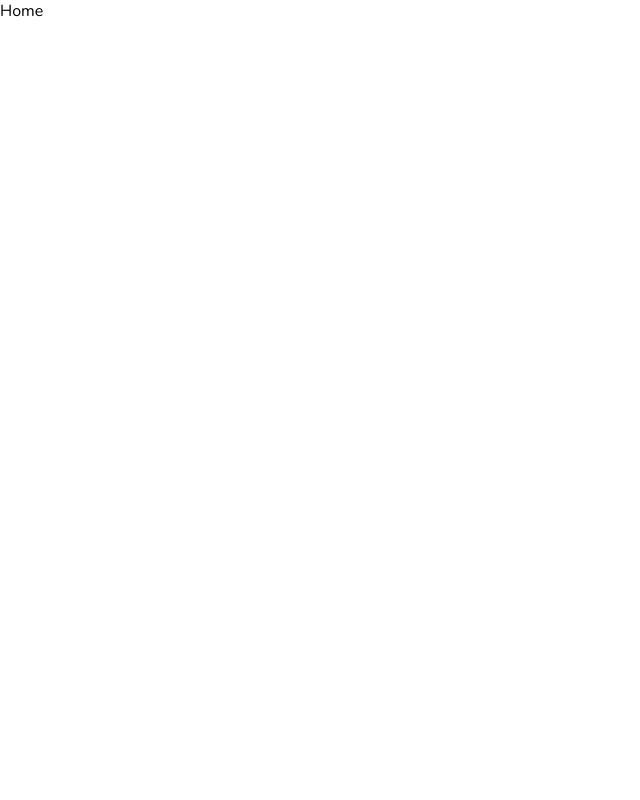
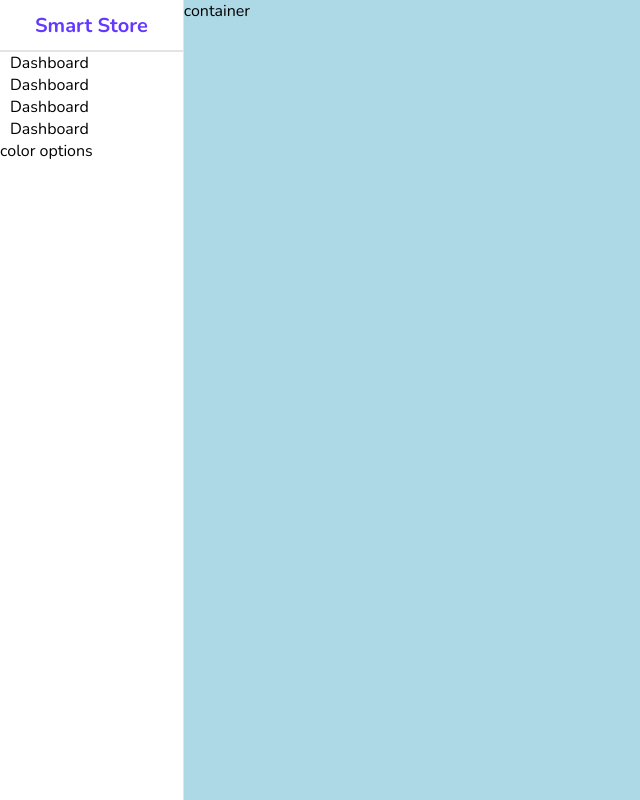
Before and after one commit to anjola-adeuyi/smart-store-dashboard, a React (Create React App) app: page / in a window 1280 px wide. Shown: the whole page, without its empty margins (0-640 px from the left). Built offline with nearby package versions, Linux system fonts and the light colour scheme.

Commit message:
sidebar styling

```diff
--- a/src/components/sidebar/Sidebar.tsx
+++ b/src/components/sidebar/Sidebar.tsx
@@ -1,7 +1,23 @@
 import './sidebar.scss';
 
 const Sidebar = () => {
-  return <div>Sidebar</div>;
+  return (
+    <div className='sidebar'>
+      <div className='top'>
+        <div className='logo'>Smart Store</div>
+      </div>
+      <hr />
+      <div className='center'>
+        <ul>
+          <li>Dashboard</li>
+          <li>Dashboard</li>
+          <li>Dashboard</li>
+          <li>Dashboard</li>
+        </ul>
+      </div>
+      <div className='bottom'>color options</div>
+    </div>
+  );
 };
 
 export default Sidebar;
--- a/src/components/sidebar/sidebar.scss
+++ b/src/components/sidebar/sidebar.scss
@@ -0,0 +1,34 @@
+.sidebar {
+  flex: 1;
+  border-right: 0.5px solid rgb(230, 227, 227);
+  min-height: 100vh;
+  background-color: white;
+
+  .top {
+    height: 50px;
+    display: flex;
+    align-items: center;
+    justify-content: center;
+
+    .logo {
+      font-size: 20px;
+      font-weight: bold;
+      color: #6439ff;
+    }
+  }
+
+  hr {
+    height: 0;
+    border: 0.5px solid rgb(230, 227, 227);
+  }
+
+  .center {
+    padding-left: 10px;
+
+    ul {
+      list-style: none;
+      margin: 0;
+      padding: 0;
+    }
+  }
+}
--- a/src/pages/home/Home.tsx
+++ b/src/pages/home/Home.tsx
@@ -1,7 +1,13 @@
+import Sidebar from '../../components/sidebar/Sidebar';
 import './home.scss';
 
 const Home = () => {
-  return <div>Home</div>;
+  return (
+    <div className='home'>
+      <Sidebar />
+      <div className='homeContainer'>container</div>
+    </div>
+  );
 };
 
 export default Home;
--- a/src/pages/home/home.scss
+++ b/src/pages/home/home.scss
@@ -0,0 +1,8 @@
+.home {
+  display: flex;
+
+  .homeContainer {
+    background-color: lightblue;
+    flex: 6;
+  }
+}
```
